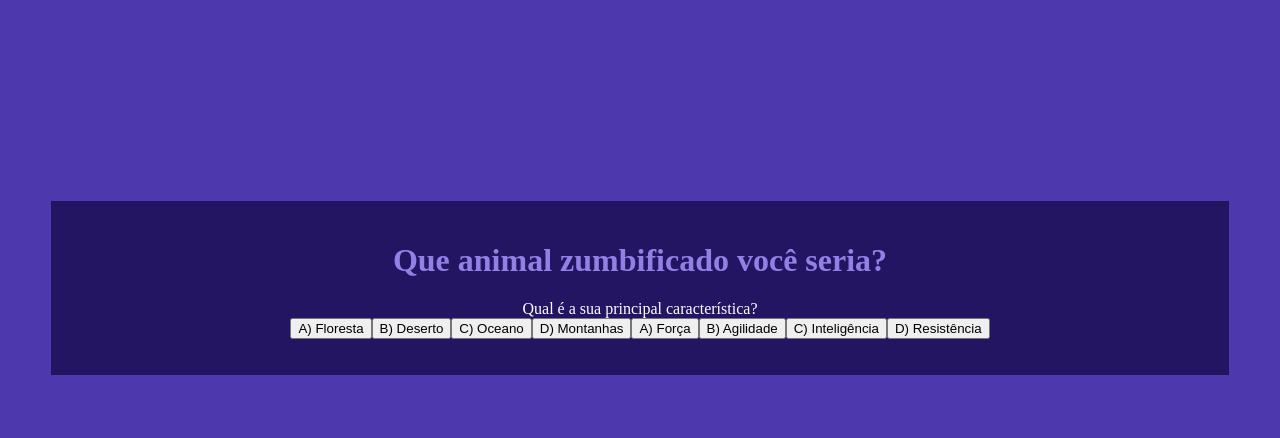
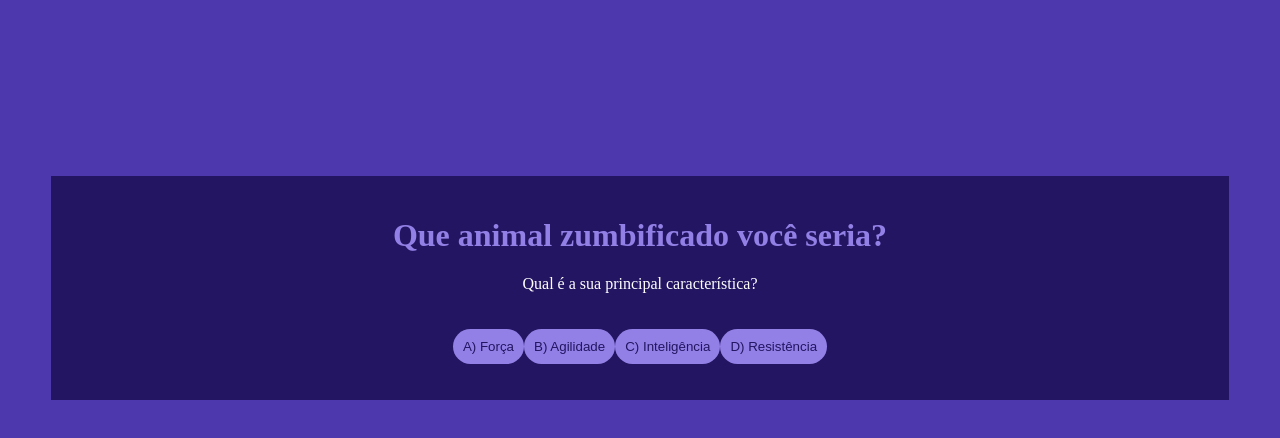
Before and after one commit to danieleheckel/ia, a plain HTML site: page projetozoombi/index.html in a window 1280 px wide. Both pictures are taken after a click on the button "A) Floresta". Drawn offline with Linux system fonts and the light colour scheme.

Commit message:
Add files via upload

```diff
--- a/projetozoombi/css/style.css
+++ b/projetozoombi/css/style.css
@@ -5,6 +5,7 @@
     --cor-secundaria: #fff;
     --cor-destaque: #9380e6;
     --cor-texto: #ffffff;
+    --cor-botao: #5846a7;
 }
 
 body {
@@ -26,3 +27,17 @@ body {
 h1{
     color: var(--cor-destaque);
 }
+
+button {
+    background-color: var(--cor-destaque);
+    color: var(--cor-principal);
+    border: none;
+    border-radius: 20px;
+    padding: 10px;
+    transition: background-color 0.3s;
+}
+
+button:hover {
+    background-color: var(--cor-botao);
+    color: var(--cor-secundaria);
+}
--- a/projetozoombi/js/script.js
+++ b/projetozoombi/js/script.js
@@ -157,10 +157,16 @@ const perguntas = [
 
 let atual = 0;
 let perguntaAtual;
+let historiaFinal = "";
 
 function mostraPergunta() {
+    if (atual >= perguntas.length) {
+        mostraResultado();
+        return;
+    }
     perguntaAtual = perguntas[atual];
     caixaPerguntas.textContent = perguntaAtual.enunciado;
+     caixaAlternativas.textContent = "";
     mostraAlternativas();
 }
 
@@ -170,10 +176,22 @@ function mostraAlternativas(){
     for(const alternativa of perguntaAtual.alternativas){
             const botaoAlternativas = document.createElement("button");
             botaoAlternativas.textContent = alternativa.texto;
-            botaoAlternativas.addEventListener("click", function(){
-                atual++;
-                mostraPergunta();
-            })
+            botaoAlternativas.addEventListener("click",() => respostaSelecionada(alternativa));
             caixaAlternativas.appendChild(botaoAlternativas);
     }
 }
+
+function respostaSelecionada(opcaoSelecionada){
+    const afirmacoes = opcaoSelecionada.afirmacoes;
+    historiaFinal += afirmacoes + "";
+    atual++;
+    mostraPergunta();
+}
+
+function mostraResultado() {
+    caixaPerguntas.textContent = "";
+    textoResultado.textContent = historiaFinal;
+    caixaAlternativas.textContent = "";
+}
+
+mostraPergunta();
```
Also changed, not shown: projetozoombi/index.html (+1 -0 lines).
